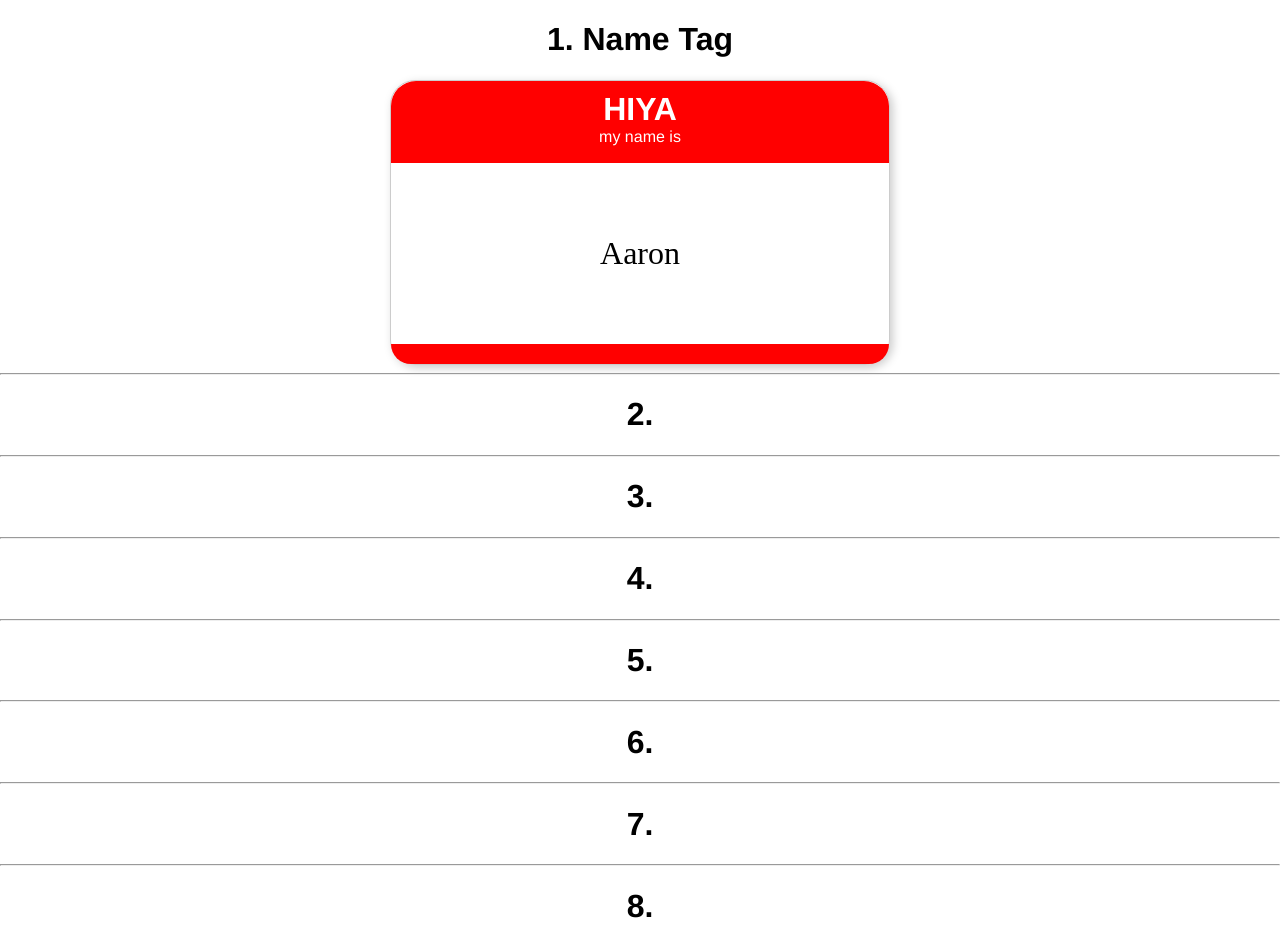
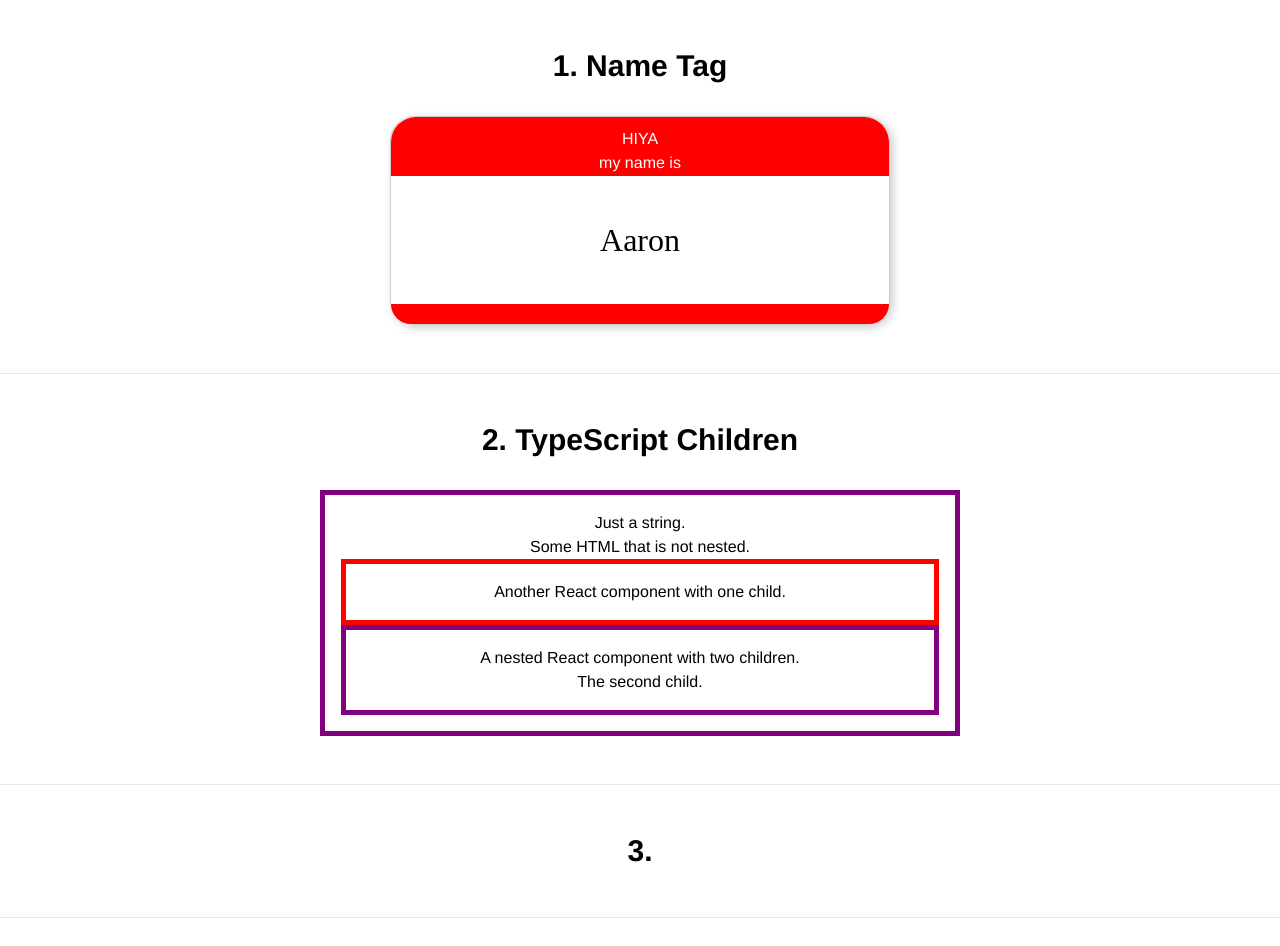
Before and after one commit to arndvs/react-typescript, a React (Create React App) app: page / in a window 1280 px wide. After the commit the page ends 918 px from the top, so only its background shows below. Built offline with nearby package versions, Linux system fonts and the light colour scheme.

Commit message:
adding tailwind for basic styling

```diff
--- a/package.json
+++ b/package.json
@@ -39,5 +39,10 @@
       "last 1 firefox version",
       "last 1 safari version"
     ]
+  },
+  "devDependencies": {
+    "autoprefixer": "^10.4.7",
+    "postcss": "^8.4.14",
+    "tailwindcss": "^3.1.4"
   }
 }
--- /dev/null
+++ b/postcss.config.js
@@ -0,0 +1,6 @@
+module.exports = {
+  plugins: {
+    tailwindcss: {},
+    autoprefixer: {},
+  },
+}
--- a/src/App.tsx
+++ b/src/App.tsx
@@ -1,50 +1,32 @@
 import React from 'react';
 import './App.css';
 import NameTag from "./components/NameTag"
+import TypeScriptChildren from './components/TypeScriptChildren';
 
 function App() {
   return (
     <div className="App">
       <div>
-        <div>
-            <h1>1. Name Tag</h1>
+            <div className="my-12">
+                <h1 className="text-3xl font-bold my-8 ">1. Name Tag</h1>
                 <NameTag />
             </div>
             <hr></hr>
-        <div>
-            <h1>2. </h1>
+            <div className="my-12">
+                <h1 className="text-3xl font-bold my-8 ">2. TypeScript Children</h1>
+                <div className="mx-auto w-1/2">
+                    <TypeScriptChildren />
+                </div>
+            </div>
+            <hr></hr>
+            <div className="my-12">
+                <h1 className="text-3xl font-bold my-8 ">3. </h1>
+                <div className="mx-auto w-1/2">
 
                 </div>
-        <hr></hr>
-        <div>
-            <h1>3. </h1>
-
             </div>
             <hr></hr>
-        <div>
-            <h1>4. </h1>
 
-        </div>
-        <hr></hr>
-        <div>
-            <h1>5. </h1>
-
-        </div>
-        <hr></hr>
-        <div>
-            <h1>6. </h1>
-
-        </div>
-        <hr></hr>
-        <div>
-            <h1>7. </h1>
-
-        </div>
-        <hr></hr>
-        <div>
-            <h1>8. </h1>
-
-        </div>
       </div>
     </div>
   );
--- /dev/null
+++ b/src/components/TypeScriptChildren.tsx
@@ -0,0 +1,27 @@
+import * as React from "react";
+
+type BoxProps = { children: React.ReactNode; style?: React.CSSProperties };
+
+const Box = ({ children, style = {} }: BoxProps) => {
+  return (
+    <section style={{ padding: "1em", border: "5px solid purple", ...style }}>
+      {children}
+    </section>
+  );
+};
+
+export default function TypeScriptChildren() {
+  return (
+    <Box>
+      Just a string.
+      <p>Some HTML that is not nested.</p>
+      <Box style={{ borderColor: "red" }}>
+        <h2>Another React component with one child.</h2>
+      </Box>
+      <Box>
+        <h2>A nested React component with two children.</h2>
+        <p>The second child.</p>
+      </Box>
+    </Box>
+  );
+}
--- a/src/index.css
+++ b/src/index.css
@@ -1,3 +1,7 @@
+@tailwind base;
+@tailwind components;
+@tailwind utilities;
+
 body {
   margin: 0;
   font-family: -apple-system, BlinkMacSystemFont, 'Segoe UI', 'Roboto', 'Oxygen',
--- /dev/null
+++ b/tailwind.config.js
@@ -0,0 +1,10 @@
+/** @type {import('tailwindcss').Config} */
+module.exports = {
+    content: [
+        "./src/**/*.{js,jsx,ts,tsx}",
+      ],
+  theme: {
+    extend: {},
+  },
+  plugins: [],
+}
```
Also changed, not shown: 1 other file (tests, documents, lock files or other folders). Lines whose indentation alone changed are shown as unchanged.
